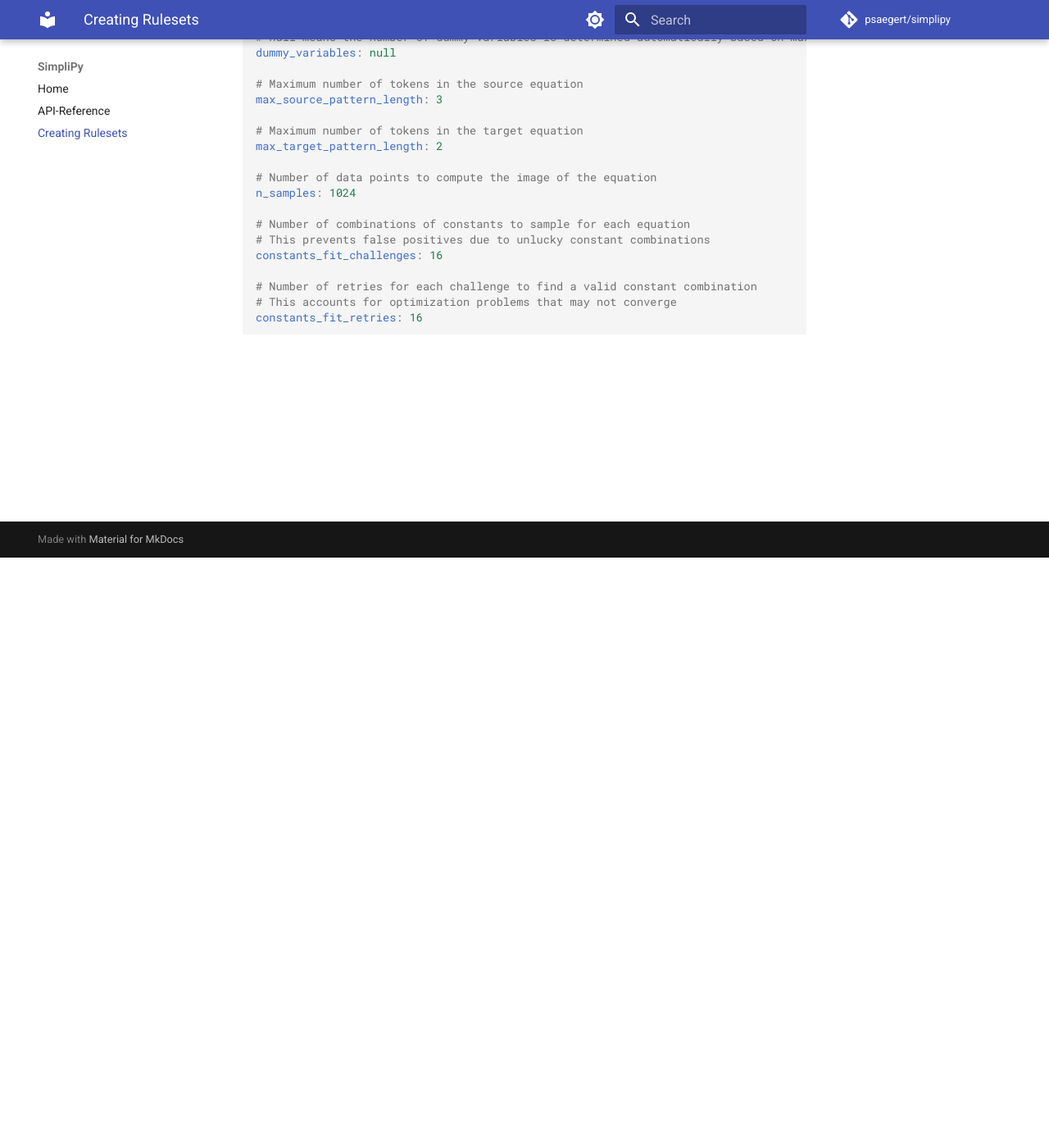
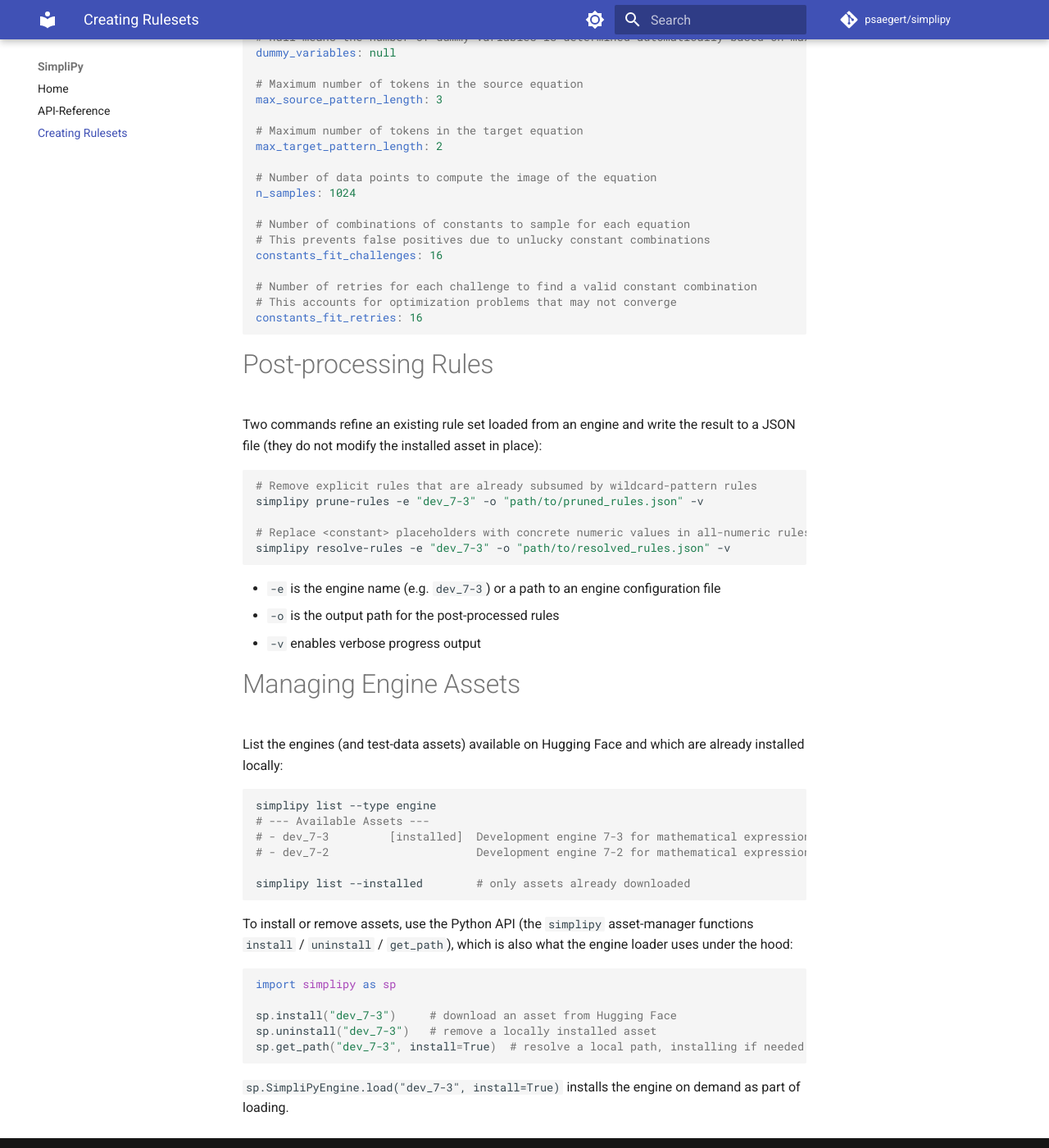
Before and after one commit to psaegert/simplipy, an MkDocs documentation site: the page built from docs/rules.md, in a window 1280 px wide and 1400 px high, scrolled down 720 px. Shown: the whole window at 82% size. Built offline with MkDocs 1.6.1 and Material for MkDocs 9.7.7, drawn with Linux system fonts in a browser that asks for light colours; comment, search, counter and statistics services are not loaded.

Commit message:
docs: fix audit findings (document normalization API, CLI subcommands, method qualification, versions)
From the docs audit: HIGH — added the 0.3.1 normalization helpers (normalize_skeleton /
normalize_expression / normalize_variable_token) to docs/api.md (::: simplipy.normalization) + a
runnable usage note in README/index (example re-run). rules.md: documented the working list /
prune-rules / resolve-rules CLI (install/remove routed to the Python API since the CLI forms are
broken in __main__.py). index.md: qualified SimpliPyEngine.<method> in Key Components; stated the
four-node family DAG naming symbolic-data. Fixed stale sr-data -> symbolic-data (CHANGELOG +
normalization docstring) and BibTeX 0.3.0 -> 0.3.1.

NOTE (separate follow-up, not in this commit): the `simplipy install`/`remove` CLI subcommands are
broken in src/simplipy/__main__.py (positional-arg swap); docs point users to sp.install/sp.uninstall.

Co-Authored-By: Claude Opus 4.8 <noreply@anthropic.com>

````diff
--- a/docs/rules.md
+++ b/docs/rules.md
@@ -47,3 +47,48 @@ constants_fit_challenges: 16
 # This accounts for optimization problems that may not converge
 constants_fit_retries: 16
 ```
+
+# Post-processing Rules
+
+Two commands refine an existing rule set loaded from an engine and write the
+result to a JSON file (they do not modify the installed asset in place):
+
+```sh
+# Remove explicit rules that are already subsumed by wildcard-pattern rules
+simplipy prune-rules -e "dev_7-3" -o "path/to/pruned_rules.json" -v
+
+# Replace <constant> placeholders with concrete numeric values in all-numeric rules
+simplipy resolve-rules -e "dev_7-3" -o "path/to/resolved_rules.json" -v
+```
+
+- `-e` is the engine name (e.g. `dev_7-3`) or a path to an engine configuration file
+- `-o` is the output path for the post-processed rules
+- `-v` enables verbose progress output
+
+# Managing Engine Assets
+
+List the engines (and test-data assets) available on Hugging Face and which are
+already installed locally:
+
+```sh
+simplipy list --type engine
+# --- Available Assets ---
+# - dev_7-3         [installed]  Development engine 7-3 for mathematical expression simplification.
+# - dev_7-2                      Development engine 7-2 for mathematical expression simplification.
+
+simplipy list --installed        # only assets already downloaded
+```
+
+To install or remove assets, use the Python API (the `simplipy` asset-manager functions
+`install` / `uninstall` / `get_path`), which is also what the engine loader uses under the hood:
+
+```python
+import simplipy as sp
+
+sp.install("dev_7-3")     # download an asset from Hugging Face
+sp.uninstall("dev_7-3")   # remove a locally installed asset
+sp.get_path("dev_7-3", install=True)  # resolve a local path, installing if needed
+```
+
+`sp.SimpliPyEngine.load("dev_7-3", install=True)` installs the engine
+on demand as part of loading.
````
Also changed, not shown: CHANGELOG.md (+1 -1 lines), README.md (+28 -1 lines), docs/api.md (+7 -0 lines), docs/index.md (+56 -18 lines), 1 other file.
